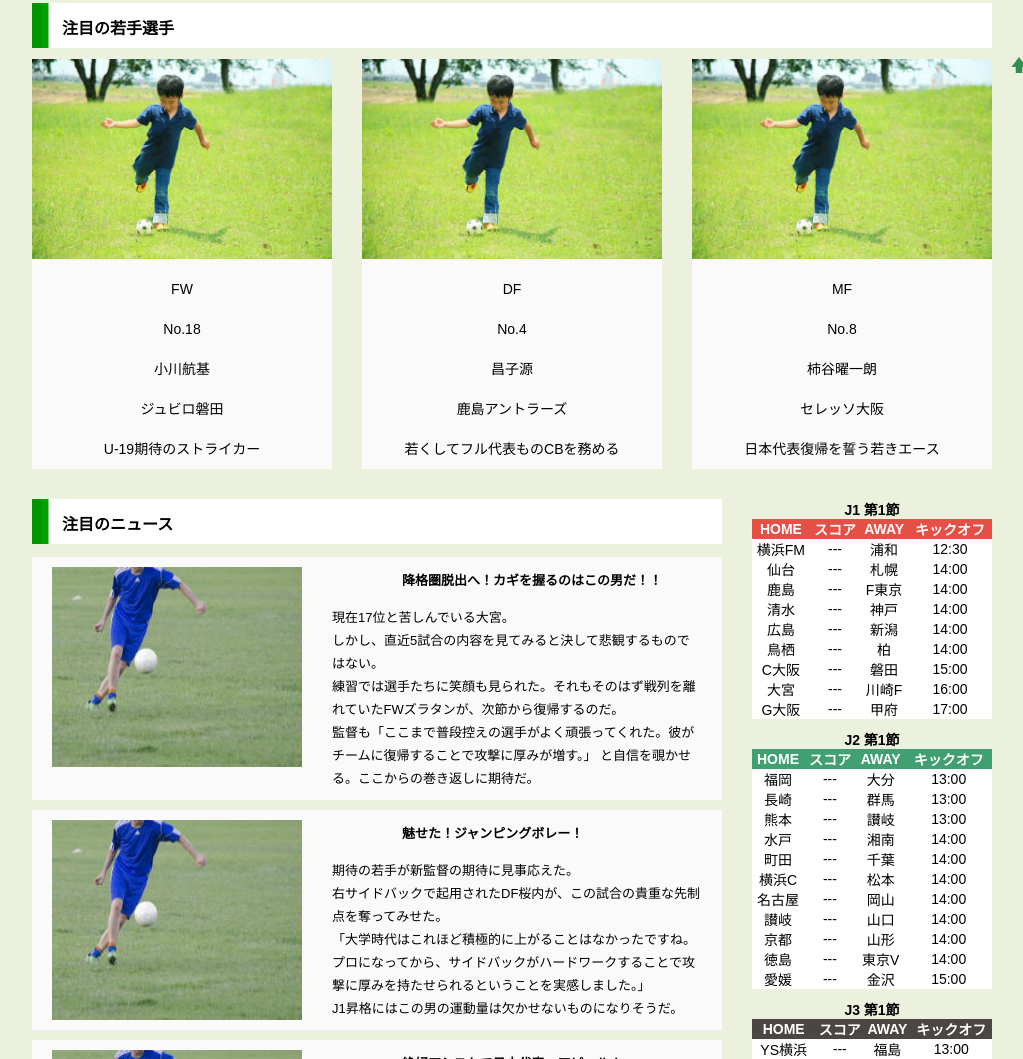
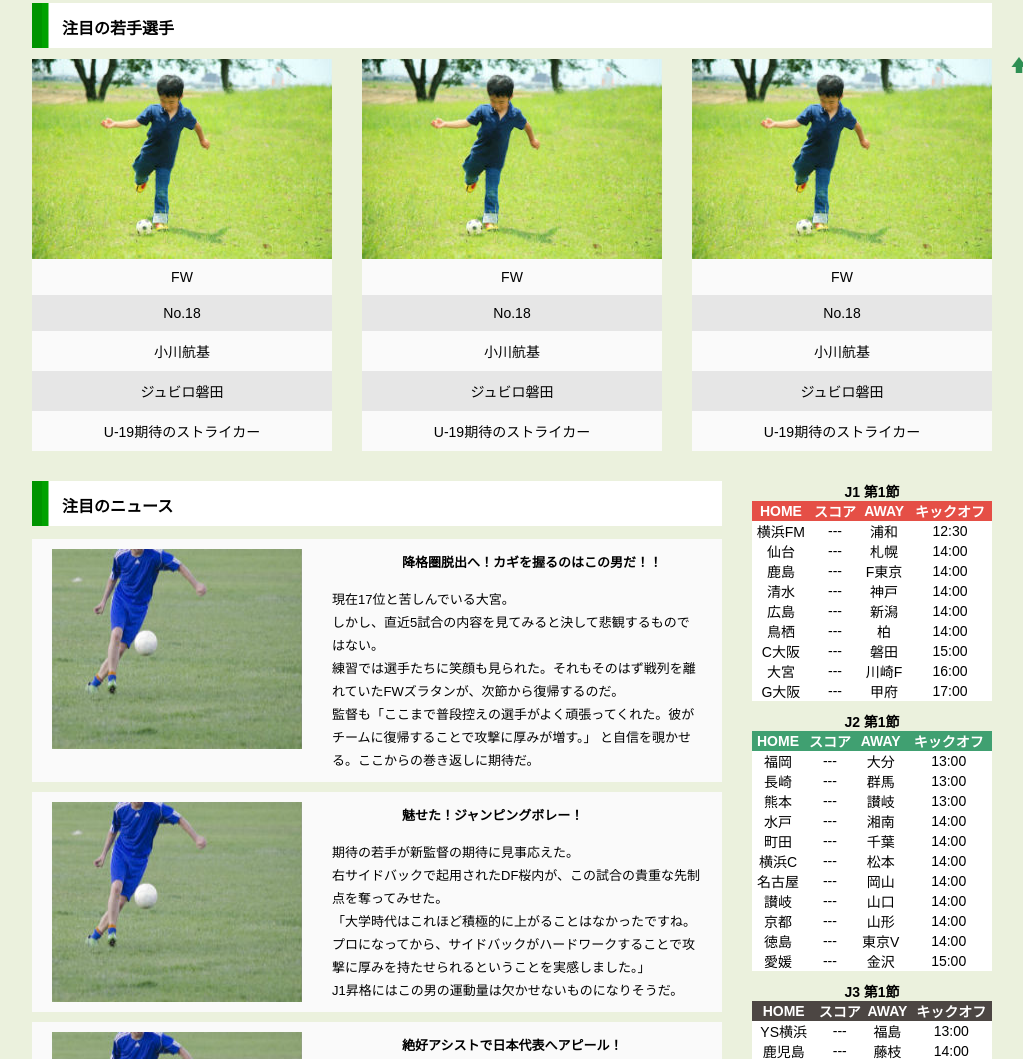
Before and after one commit to piko525/J.League-Express, a plain HTML site: page index.html in a window 1280 px wide. Shown: the part 695-1754 px from the top of the page, without its empty margins (128-1151 px from the left). Drawn offline with Linux system fonts and the light colour scheme.

Commit message:
注目選手のプロフィールのデザインを変更

```diff
--- a/css/index.css
+++ b/css/index.css
@@ -19,9 +19,6 @@
 #playerContents h2 {
     padding-bottom: 10px;
 }
-#playerContents p {
-    padding: 10px;
-}
 
 /* .playerArea */
 .playerArea {
@@ -35,8 +32,12 @@
     margin-right: 30px;
     margin-left: 30px;
 }
-.playerText {
-    padding-top: 10px;
+.playerText li:nth-child(even) {
+    background: #E6E6E6;
+}
+.playerText ul li {
+    font-size: 14px;
+    padding: 10px;
 }
 
 
--- a/index.html
+++ b/index.html
@@ -40,33 +40,39 @@
                 <div class="playerArea">
                     <img src="images/index/player.jpg" width="300" height="200" alt="若手選手">
                     <div class="playerText">
-                        <p>FW</p>
-                        <p>No.18</p>
-                        <p>小川航基</p>
-                        <p>ジュビロ磐田</p>
-                        <p>U-19期待のストライカー</p>
+                        <ul>
+                            <li>FW</li>
+                            <li>No.18</li>
+                            <li>小川航基</li>
+                            <li>ジュビロ磐田</li>
+                            <li>U-19期待のストライカー</li>
+                        </ul>
                     </div>
                 </div>
 
                 <div class="playerArea playerAreaCenter">
                     <img src="images/index/player.jpg" width="300" height="200" alt="若手選手">
                     <div class="playerText">
-                        <p>DF</p>
-                        <p>No.4</p>
-                        <p>昌子源</p>
-                        <p>鹿島アントラーズ</p>
-                        <p>若くしてフル代表ものCBを務める</p>
+                        <ul>
+                            <li>FW</li>
+                            <li>No.18</li>
+                            <li>小川航基</li>
+                            <li>ジュビロ磐田</li>
+                            <li>U-19期待のストライカー</li>
+                        </ul>
                     </div>
                 </div>
 
                 <div class="playerArea">
                     <img src="images/index/player.jpg" width="300" height="200" alt="若手選手">
                     <div class="playerText">
-                        <p>MF</p>
-                        <p>No.8</p>
-                        <p>柿谷曜一朗</p>
-                        <p>セレッソ大阪</p>
-                        <p>日本代表復帰を誓う若きエース</p>
+                        <ul>
+                            <li>FW</li>
+                            <li>No.18</li>
+                            <li>小川航基</li>
+                            <li>ジュビロ磐田</li>
+                            <li>U-19期待のストライカー</li>
+                        </ul>
                     </div>
                 </div>
             </div><!-- #playerContents 終了 -->
```
